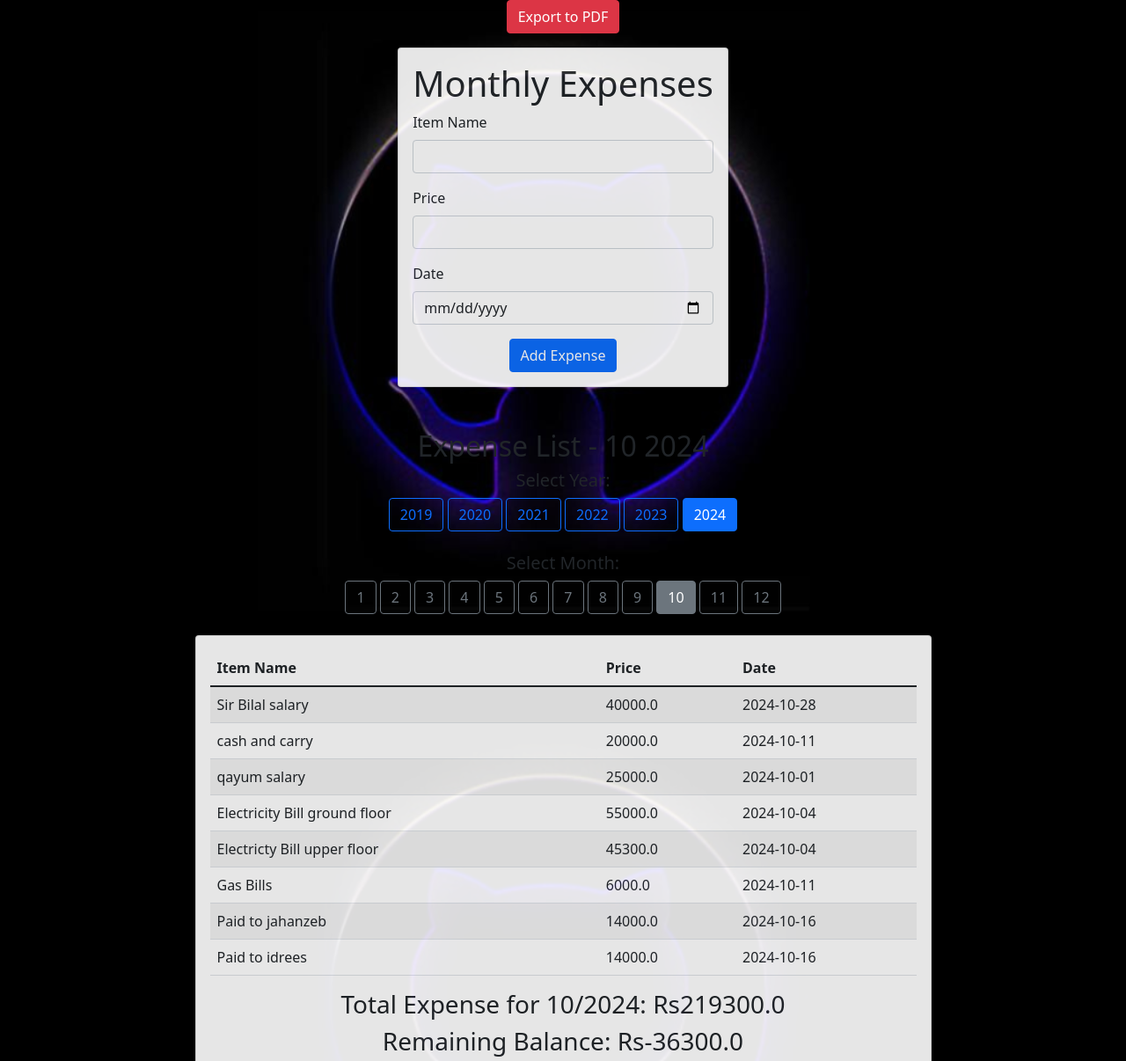
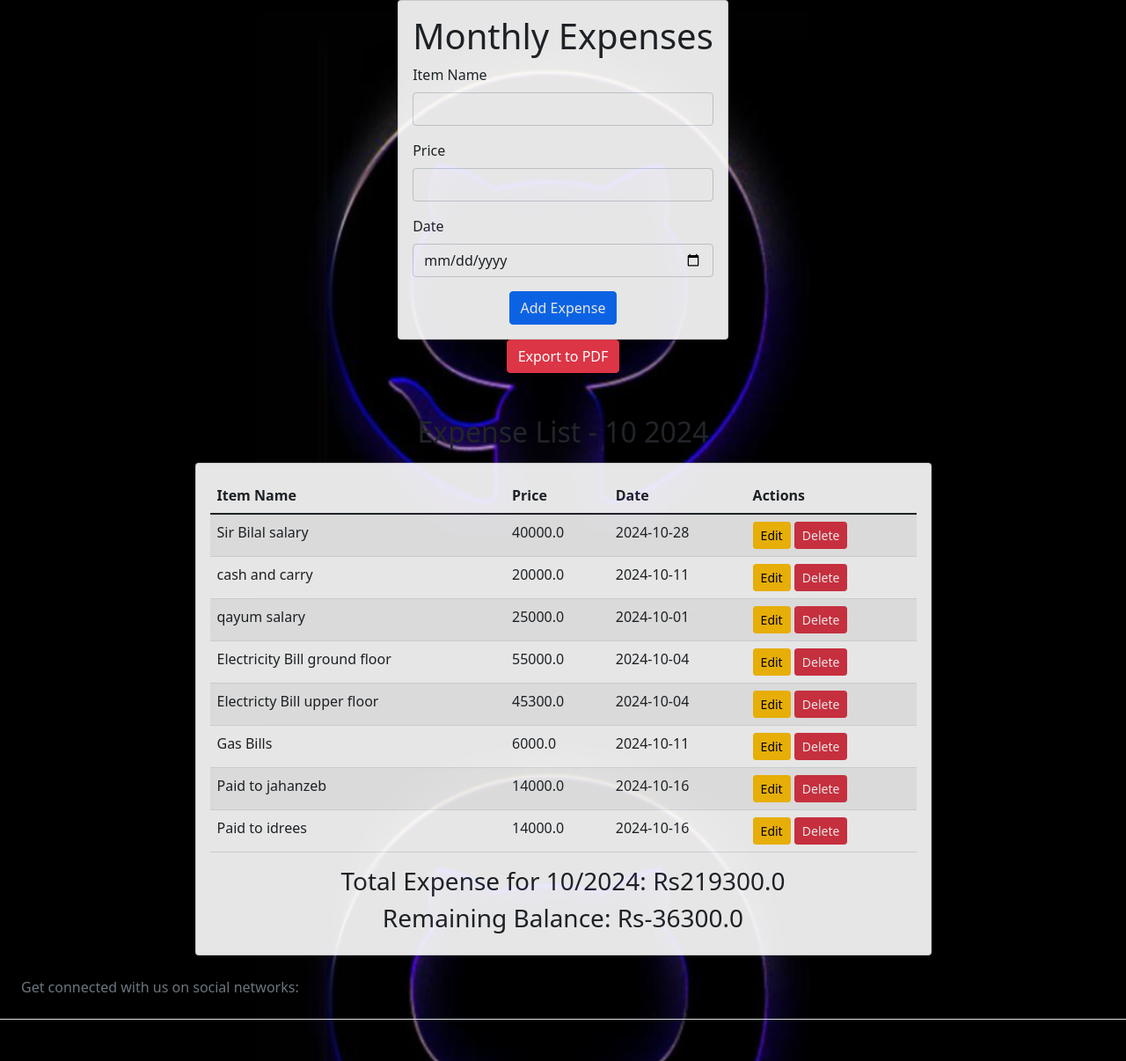
Before and after one commit to Ctoic/Hostel-Management-System-Using-Flask, a Flask app: page /expenses in a window 1280 px wide. Shown: the part 56-1262 px from the top of the page at 88% size. Run offline with Flask 3, Linux system fonts and the light colour scheme; some libraries are stand-ins or nearby versions.

Commit message:
added CRUD operation in expense sheet

```diff
--- a/app.py
+++ b/app.py
@@ -225,6 +225,28 @@ def export_pdf(year, month):
 
     # Send the PDF as a file download
     return send_file(buffer, as_attachment=True, download_name=f"Expense_Report_{month}_{year}.pdf", mimetype='application/pdf')
+
+# Edit expense route
+@app.route('/edit_expense/<int:expense_id>', methods=['POST'])
+def edit_expense(expense_id):
+    expense = Expense.query.get_or_404(expense_id)
+    expense.item_name = request.form['item_name']
+    expense.price = float(request.form['price'])
+    expense.date = request.form['date']
+
+    db.session.commit()
+    flash('Expense updated successfully!', 'success')
+    return redirect(url_for('expenses', year=expense.date.year, month=expense.date.month))
+
+# Delete expense route
+@app.route('/delete_expense/<int:expense_id>', methods=['POST'])
+def delete_expense(expense_id):
+    expense = Expense.query.get_or_404(expense_id)
+    db.session.delete(expense)
+    db.session.commit()
+    flash('Expense deleted successfully!', 'success')
+    return redirect(url_for('expenses'))
+
 # @app.route('/register')
 def register():
     return render_template('register.html')
--- a/templates/expenses.html
+++ b/templates/expenses.html
@@ -2,14 +2,12 @@
 
 {% block title %}Expenses{% endblock %}
 
+{% block head %}
+<link href="https://cdn.jsdelivr.net/npm/bootstrap@5.3.3/dist/css/bootstrap.min.css" rel="stylesheet" integrity="sha384-QWTKZyjpPEjISv5WaRU9OFeRpok6YctnYmDr5pNlyT2bRjXh0JMhjY6hW+ALEwIH" crossorigin="anonymous">
+{% endblock %}
+
 {% block content %}
-<!-- Export to PDF Button -->
-<div class="d-flex justify-content-center mb-3">
-    <a href="{{ url_for('export_pdf', year=year or current_year, month=month or current_month) }}"
-       class="btn btn-danger">
-        Export to PDF
-    </a>
-</div>
+
 
 <div class="d-flex justify-content-center">
     <div class="card">
@@ -37,25 +35,18 @@
     </div>
 </div>
 
+<!-- Export to PDF Button -->
+<div class="d-flex justify-content-center mb-3">
+    <a href="{{ url_for('export_pdf', year=year or current_year, month=month or current_month) }}"
+       class="btn btn-danger">
+        Export to PDF
+    </a>
+</div>
+
+
 <h2 class="text-center mt-5">Expense List - {{ month or "Current Month" }} {{ year or "" }}</h2>
 
-<!-- Year and Month Navigation -->
-<div class="text-center">
-    <h5>Select Year:</h5>
-    {% for y in range(current_year - 5, current_year + 1) %}
-        <a href="{{ url_for('expenses', year=y, month=month or current_month) }}" class="btn btn-outline-primary mb-2 {% if year == y %}active{% endif %}">
-            {{ y }}
-        </a>
-    {% endfor %}
-
-    <h5 class="mt-3">Select Month:</h5>
-    {% for m in range(1, 13) %}
-        <a href="{{ url_for('expenses', year=year or current_year, month=m) }}" class="btn btn-outline-secondary mb-2 {% if month == m %}active{% endif %}">
-            {{ m }}
-        </a>
-    {% endfor %}
-</div>
-
+<!-- Expense Table -->
 <div class="d-flex justify-content-center mt-3">
     <div class="card w-75">
         <div class="card-body">
@@ -65,6 +56,7 @@
                         <th>Item Name</th>
                         <th>Price</th>
                         <th>Date</th>
+                        <th>Actions</th>
                     </tr>
                 </thead>
                 <tbody>
@@ -73,7 +65,48 @@
                         <td>{{ expense.item_name }}</td>
                         <td>{{ expense.price }}</td>
                         <td>{{ expense.date.strftime('%Y-%m-%d') }}</td>
+                        <td>
+                            <!-- Edit Button -->
+                            <button class="btn btn-sm btn-warning" data-bs-toggle="modal" data-bs-target="#editModal{{ expense.id }}">Edit</button>
+
+                            <!-- Delete Button -->
+                            <form method="POST" action="{{ url_for('delete_expense', expense_id=expense.id) }}" style="display:inline;">
+                                <button type="submit" class="btn btn-sm btn-danger" onclick="return confirm('Are you sure?')">Delete</button>
+                            </form>
+                        </td>
                     </tr>
+
+                    <!-- Edit Modal -->
+                    <div class="modal fade" id="editModal{{ expense.id }}" tabindex="-1" aria-labelledby="editModalLabel" aria-hidden="true">
+                        <div class="modal-dialog">
+                            <div class="modal-content">
+                                <div class="modal-header">
+                                    <h5 class="modal-title" id="editModalLabel">Edit Expense</h5>
+                                    <button type="button" class="btn-close" data-bs-dismiss="modal" aria-label="Close"></button>
+                                </div>
+                                <div class="modal-body">
+                                    <form method="POST" action="{{ url_for('edit_expense', expense_id=expense.id) }}">
+                                        {{ form.hidden_tag() }}
+                                        <div class="mb-3">
+                                            <label class="form-label">Item Name</label>
+                                            <input type="text" name="item_name" class="form-control" value="{{ expense.item_name }}">
+                                        </div>
+                                        <div class="mb-3">
+                                            <label class="form-label">Price</label>
+                                            <input type="number" name="price" class="form-control" value="{{ expense.price }}">
+                                        </div>
+                                        <div class="mb-3">
+                                            <label class="form-label">Date</label>
+                                            <input type="date" name="date" class="form-control" value="{{ expense.date.strftime('%Y-%m-%d') }}">
+                                        </div>
+                                        <div class="d-flex justify-content-center">
+                                            <button type="submit" class="btn btn-primary">Save Changes</button>
+                                        </div>
+                                    </form>
+                                </div>
+                            </div>
+                        </div>
+                    </div>
                     {% endfor %}
                 </tbody>
             </table>
@@ -82,4 +115,8 @@
         </div>
     </div>
 </div>
+
+<!-- Bootstrap JavaScript -->
+<script src="https://cdn.jsdelivr.net/npm/bootstrap@5.3.3/dist/js/bootstrap.bundle.min.js" integrity="sha384-YvpcrYf0tY3lHB60NNkmXc5s9fDVZLESaAA55NDzOxhy9GkcIdslK1eN7N6jIeHz" crossorigin="anonymous"></script>
+
 {% endblock %}
```
Also changed, not shown: instance/hostel.db.
